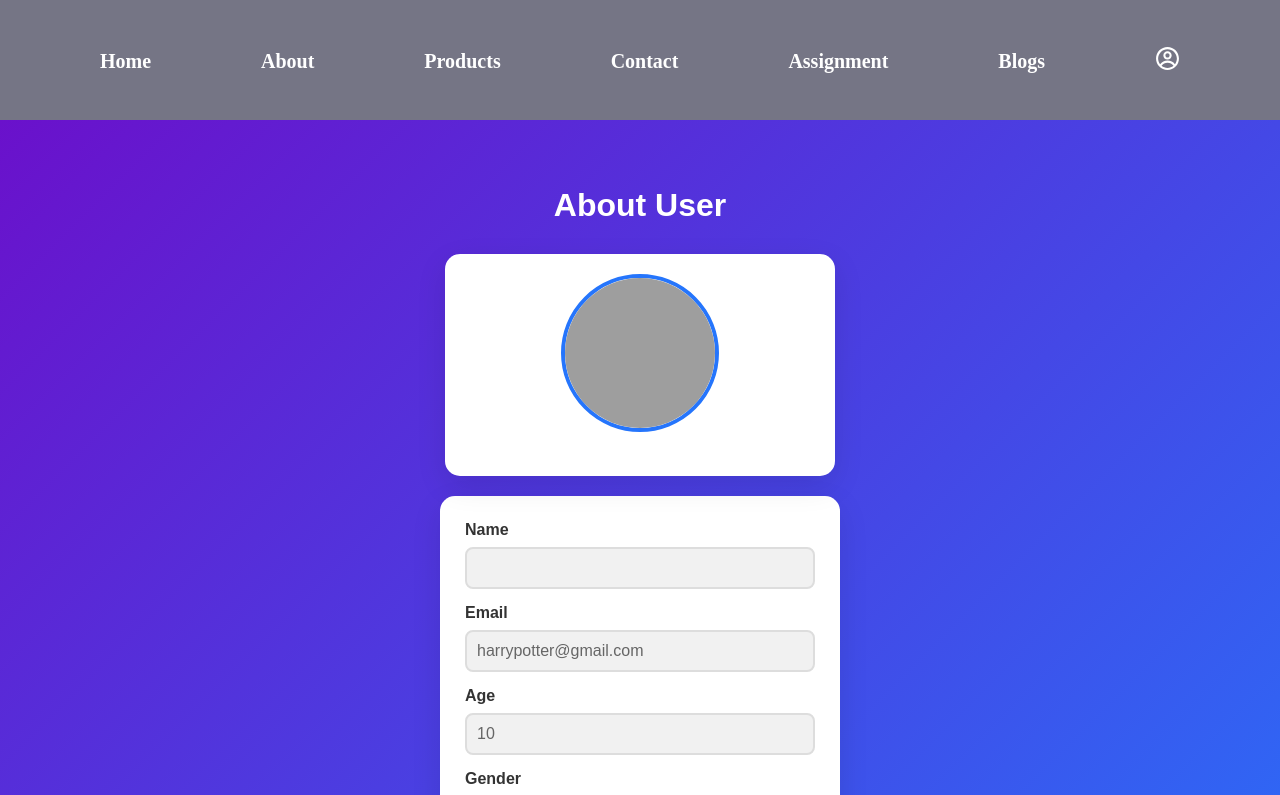
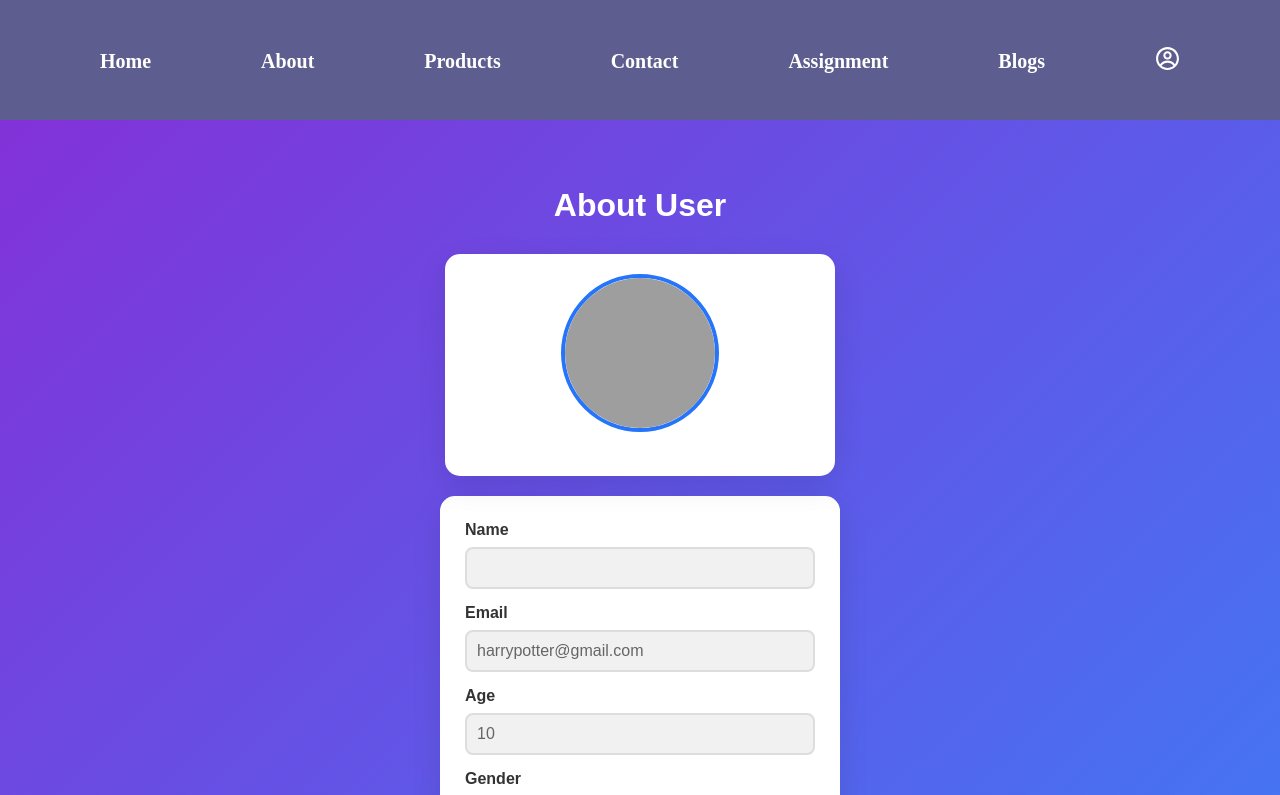
Before and after one commit to guranda26/online-shop, a React (Create React App) app: page /profile in a window 1280 px wide. Shown: the top 795 px of the page. Built offline with nearby package versions, Linux system fonts and the light colour scheme; grey boxes are pictures that could not be loaded.

Commit message:
change background colors

```diff
--- a/src/styles/Header.css
+++ b/src/styles/Header.css
@@ -1,6 +1,6 @@
 .header {
   max-width: 100vw;
-  background-color: #757585;
+  background-color: #5d5d8f;
   padding: 20px;
   max-height: 10vh;
 }
--- a/src/styles/ProfilePage.css
+++ b/src/styles/ProfilePage.css
@@ -5,7 +5,7 @@
   justify-content: center;
   padding: 40px 20px;
   min-height: 100vh;
-  background: linear-gradient(135deg, #6a11cb 0%, #2575fc 100%);
+  background: linear-gradient(135deg, #8232d8 0%, #3a80f8 100%);
   font-family: "Arial", sans-serif;
 }
 
```
